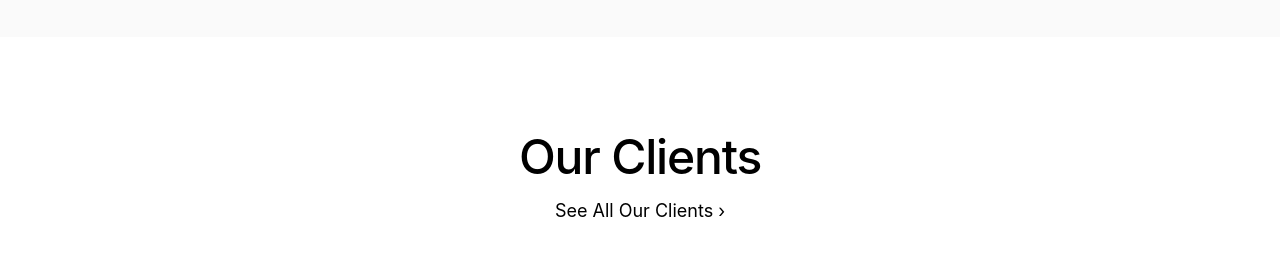
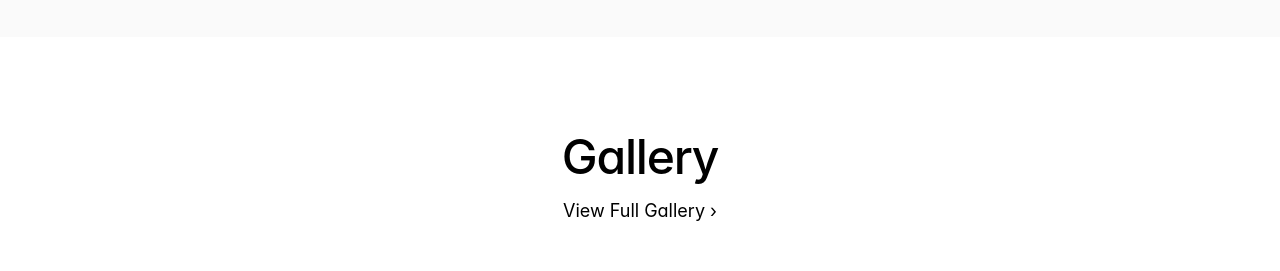
Before and after one commit to sameerthedeveloper/cinemafocus, a React (Vite) app: page / in a window 1280 px wide. Shown: the part 3180-3451 px from the top of the page. Built offline with nearby package versions, Linux system fonts and the light colour scheme; no server answers; the database is empty.

Commit message:
fix: update home page gallery section wording

```diff
--- a/src/pages/Home.jsx
+++ b/src/pages/Home.jsx
@@ -184,10 +184,10 @@ const Home = () => {
       </Section>
 
        {/* 6.6 Gallery Preview - Clean Grid */}
-       <Section id="projects">
+       <Section id="gallery">
           <div className="mb-16 text-center">
-             <h2 className="text-4xl md:text-5xl font-medium tracking-tight mb-4">Our Clients</h2>
-             <Link to="/gallery" className="text-primary hover:underline text-lg">See All Our Clients ›</Link>
+             <h2 className="text-4xl md:text-5xl font-medium tracking-tight mb-4">Gallery</h2>
+             <Link to="/gallery" className="text-primary hover:underline text-lg">View Full Gallery ›</Link>
           </div>
 
            <div className="grid grid-cols-1 md:grid-cols-2 lg:grid-cols-3 gap-6">
@@ -196,7 +196,7 @@ const Home = () => {
                 <div key={project.id || i} className="relative aspect-video overflow-hidden rounded-2xl group cursor-pointer">
                   <img src={project.imageUrl} loading="lazy" className="w-full h-full object-cover transition-transform duration-1000 group-hover:scale-105" alt={project.title} />
                   <div className="absolute inset-0 bg-black/40 opacity-0 group-hover:opacity-100 transition-opacity flex items-center justify-center">
-                     <span className="text-white font-medium text-lg tracking-wide border border-white/30 px-6 py-2 rounded-full backdrop-blur-sm">View Project</span>
+                     <span className="text-white font-medium text-lg tracking-wide border border-white/30 px-6 py-2 rounded-full backdrop-blur-sm">View Photo</span>
                   </div>
                 </div>
               )) : (
@@ -209,7 +209,7 @@ const Home = () => {
                     <div key={i} className="relative aspect-video overflow-hidden rounded-2xl group cursor-pointer">
                       <img src={item.img} loading="lazy" className="w-full h-full object-cover transition-transform duration-1000 group-hover:scale-105" alt={item.title} />
                       <div className="absolute inset-0 bg-black/40 opacity-0 group-hover:opacity-100 transition-opacity flex items-center justify-center">
-                         <span className="text-white font-medium text-lg tracking-wide border border-white/30 px-6 py-2 rounded-full backdrop-blur-sm">View Project</span>
+                         <span className="text-white font-medium text-lg tracking-wide border border-white/30 px-6 py-2 rounded-full backdrop-blur-sm">View Photo</span>
                       </div>
                     </div>
                  ))
```
